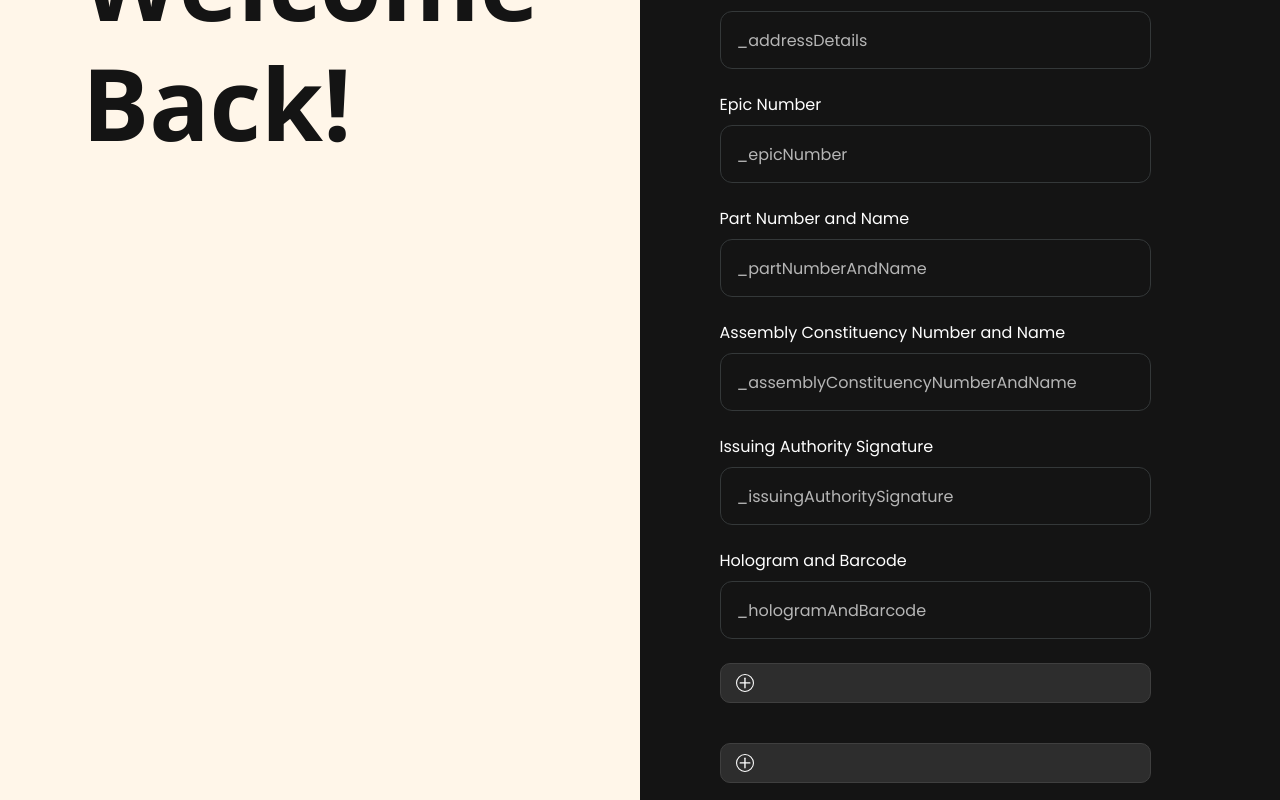
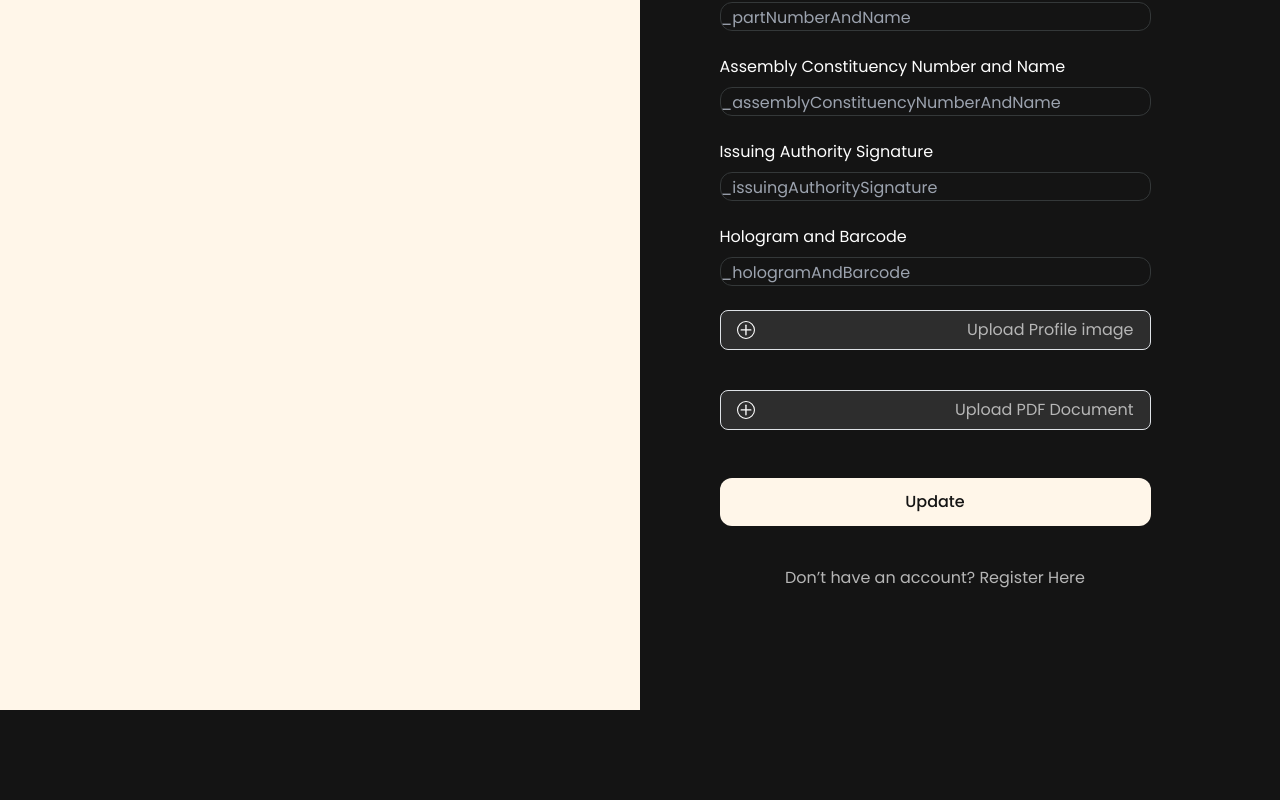
Before and after one commit to soorya-u/VoteX, a Next.js app: page /update-voter in a window 1280 px wide. Shown: the part 980-1780 px from the top of the page. After the commit the page ends 1690 px from the top, so only its background shows below. Built offline with nearby package versions, Linux system fonts and the light colour scheme; no server answers; a web font is replaced by a local one; what @stellar/stellar-sdk would draw is missing.

Commit message:
feat: Added Tailwind and added Tailwind classes to few Components
Signed-off-by: Soorya U <sooryau7@gmail.com>

```diff
--- a/package.json
+++ b/package.json
@@ -19,7 +19,10 @@
     "react-hot-toast": "^2.4.1"
   },
   "devDependencies": {
+    "autoprefixer": "^10.4.19",
     "eslint": "^8",
-    "eslint-config-next": "14.2.5"
+    "eslint-config-next": "14.2.5",
+    "postcss": "^8.4.40",
+    "tailwindcss": "^3.4.7"
   }
 }
--- /dev/null
+++ b/postcss.config.js
@@ -0,0 +1,6 @@
+module.exports = {
+  plugins: {
+    tailwindcss: {},
+    autoprefixer: {},
+  },
+}
--- a/src/app/globals.css
+++ b/src/app/globals.css
@@ -3,159 +3,16 @@
 @import url("https://fonts.googleapis.com/css2?family=Tiny5&display=swap");
 @import url("https://fonts.googleapis.com/css2?family=Open+Sans:wght@400;500;600;700;800&family=Poppins:wght@400;500;600;700;800&display=swap");
 
-/* //UPLOAD */
-
-.messageBox {
-  width: 100%;
-  height: 40px;
-  margin-bottom: 1rem;
-  align-items: center;
-  justify-content: space-between;
-  justify-content: center;
-  background-color: #2d2d2d;
-  padding: 0 15px;
-  border-radius: 10px;
-  border: 1px solid rgb(63, 63, 63);
-}
-.messageBox:focus-within {
-  border: 1px solid rgb(110, 110, 110);
-}
-.fileUploadWrapper {
-  width: 100%;
-  height: 100%;
-  display: flex;
-  align-items: center;
-  justify-content: space-between;
-  font-family: Arial, Helvetica, sans-serif;
-}
-
-#file {
-  display: none;
-}
-
-.fileUploadWrapper label {
-  cursor: pointer;
-  width: 100%;
-  height: fit-content;
-  display: flex;
-  align-items: center;
-  justify-content: space-between;
-  position: relative;
-}
-.fileUploadWrapper label svg {
-  height: 18px;
-}
-.fileUploadWrapper label svg path {
-  transition: all 0.3s;
-}
-.fileUploadWrapper label svg circle {
-  transition: all 0.3s;
-}
-.fileUploadWrapper label:hover svg path {
-  stroke: #fff;
-}
-.fileUploadWrapper label:hover svg circle {
-  stroke: #fff;
-  fill: #3c3c3c;
-}
-.fileUploadWrapper label:hover .tooltip {
-  display: block;
-  opacity: 1;
-}
-
-.custom-loader-wrapper {
-  position: fixed;
-  top: 0;
-  left: 0;
-  width: 100%;
-  height: 100%;
-  background-color: rgba(1, 0, 0, 0.259);
-  display: flex;
-  justify-content: center;
-  align-items: center;
-}
-
-.custom-loader {
-  border: 16px solid #21212138;
-  border-top: 16px solid #f73859;
-  border-radius: 50%;
-  width: 120px;
-  height: 120px;
-  animation: spin 2s linear infinite;
-}
-
-@keyframes spin {
-  0% {
-    transform: rotate(0deg);
-  }
-  100% {
-    transform: rotate(360deg);
-  }
-}
-
-.custom-new {
-  position: fixed;
-  top: 0;
-  left: 0;
-  width: 100%;
-  height: 100%;
-  background-color: rgba(1, 0, 0, 0.259);
-  display: flex;
-  justify-content: center;
-  align-items: center;
-}
-.custom-card {
-  max-width: 320px;
-  border-width: 1px;
-  border-color: #141414;
-  border-radius: 1rem;
-  background-color: #141414;
-  padding: 1rem;
-}
-
-.custom-header {
-  display: flex;
-  align-items: center;
-  grid-gap: 1rem;
-  gap: 1rem;
-}
-
-.custom-icon {
-  flex-shrink: 0;
-  display: flex;
-  align-items: center;
-  justify-content: center;
-  border-radius: 9999px;
-  background-color: #f73859;
-  padding: 0.5rem;
-  color: rgba(255, 255, 255, 1);
-}
+@tailwind base;
+@tailwind components;
+@tailwind utilities;
 
 .custom-icon svg {
   height: 1rem;
   width: 1rem;
 }
 
-.custom-alert {
-  font-weight: 600;
-  color: rgba(107, 114, 128, 1);
-}
-
-.custom-message {
-  margin-top: 1rem;
-  color: rgba(107, 114, 128, 1);
-}
-
-.custom-actions {
-  margin-top: 1.5rem;
-}
-
-.custom-actions a {
-  text-decoration: none;
-}
-
-.custom-mark-as-read,
-.custom-read {
+.custom-mark-as-read {
   display: inline-block;
   border-radius: 0.5rem;
   width: 100%;
@@ -164,16 +21,6 @@
   font-size: 0.875rem;
   line-height: 1.25rem;
   font-weight: 600;
-}
-
-.custom-read {
-  background-color: #f73859;
-  color: #fff6e9;
-}
-
-.custom-read:hover {
-  background-color: #fff6e9;
-  color: #f73859;
 }
 
 .custom-mark-as-read {
--- a/src/components/Global/Loader.jsx
+++ b/src/components/Global/Loader.jsx
@@ -1,7 +1,7 @@
 const Loader = () => {
   return (
-    <div className="custom-loader-wrapper">
-      <div className="custom-loader" />
+    <div className="fixed top-0 left-0 size-full bg-[#01000042] flex justify-center items-center">
+      <div className="border-[16px] border-[#21212138] border-t-[#f73859] rounded-[50%] size-[120px] animate-spin duration-[2s]" />
     </div>
   );
 };
--- a/src/components/Global/Preloader.jsx
+++ b/src/components/Global/Preloader.jsx
@@ -1,7 +1,7 @@
 const Preloader = () => {
   return (
-    <div className="preloader">
-      <span className="loader"></span>
+    <div className="fixed top-0 left-0 w-full h-screen z-[9999] overflow-visible flex justify-center bg-[#010101]">
+      <span className="size-12 m-auto relative before:content-[''] before:w-12 before:h-[5px] before:bg-black before:opacity-25 before:absolute before:top-[60px] before:left-0 before:rounded-[50%] animate-[shadow] after:content-[''] after:size-full after:bg-[rgb(255_246_233)] after:absolute after:top-0 after:left-0 after:rounded-[4px]" />
     </div>
   );
 };
--- a/src/components/Global/Preview.jsx
+++ b/src/components/Global/Preview.jsx
@@ -7,7 +7,7 @@ const Preview = ({ pdf }) => {
         width: "100%",
         height: "500px",
       }}
-    ></object>
+    />
   );
 };
 
--- a/src/components/Global/PreviewImg.jsx
+++ b/src/components/Global/PreviewImg.jsx
@@ -1,14 +1,5 @@
 const PreviewImg = ({ image }) => {
-  return (
-    <img
-      src={image}
-      alt="profile"
-      style={{
-        with: "100px",
-        height: "100px",
-      }}
-    />
-  );
+  return <img src={image} alt="profile" className="size-[100px]" />;
 };
 
 export default PreviewImg;
--- a/src/components/Global/Upload.jsx
+++ b/src/components/Global/Upload.jsx
@@ -33,13 +33,20 @@ const Upload = ({ setLoader, notifySuccess, notifyError, setPdf }) => {
     maxSize: 500000000000,
   });
   return (
-    <div {...getRootProps()} className="messageBox">
-      <div className="fileUploadWrapper">
-        <label htmlFor="file">
+    <div
+      {...getRootProps()}
+      className="w-full h-10 mb-4 items-center justify-between bg-[#2d2d2d] px-4 rounded-lg border border-[#3f3f3f] focus-within:border-[#6e6e6e]"
+    >
+      <div className="w-full h-full flex items-center justify-between font-[Arial]">
+        <label
+          className="cursor-pointer w-full h-fit flex items-center justify-between relative group"
+          htmlFor="file"
+        >
           <svg
             xmlns="http://www.w3.org/2000/svg"
             fill="none"
             viewBox="0 0 337 337"
+            style={{ height: 18 }}
           >
             <circle
               strokeWidth="20"
@@ -48,23 +55,34 @@ const Upload = ({ setLoader, notifySuccess, notifyError, setPdf }) => {
               r="158.5"
               cy="168.5"
               cx="168.5"
+              className="transition-all duration-300 group-hover:stroke-white group-hover:fill-[#3c3c3c]"
             />
             <path
               strokeLinecap="round"
               strokeWidth="25"
               stroke="#fff"
               d="M167.759 79V259"
+              className="transition-all duration-300 group-hover:stroke-white"
             />
             <path
               strokeLinecap="round"
               strokeWidth="25"
               stroke="#fff"
               d="M79 167.138H259"
+              className="transition-all duration-300 group-hover:stroke-white"
             />
           </svg>
-          <span className="tooltip">Upload PDF Document</span>
+          <span className="group-hover:block group-hover:opacity-100">
+            Upload PDF Document
+          </span>
         </label>
-        <input {...getInputProps()} type="file" id="file" name="file" />
+        <input
+          {...getInputProps()}
+          className="hidden"
+          type="file"
+          id="file"
+          name="file"
+        />
       </div>
     </div>
   );
--- a/src/components/Global/UploadImg.jsx
+++ b/src/components/Global/UploadImg.jsx
@@ -32,13 +32,20 @@ const UploadImg = ({ setLoader, notifySuccess, notifyError, setImage }) => {
     maxSize: 500000000000,
   });
   return (
-    <div {...getRootProps()} className="messageBox">
-      <div className="fileUploadWrapper">
-        <label htmlFor="file">
+    <div
+      {...getRootProps()}
+      className="w-full h-10 mb-4 items-center justify-between bg-[#2d2d2d] px-4 rounded-lg border border-[#3f3f3f] focus-within:border-[#6e6e6e]"
+    >
+      <div className="w-full h-full flex items-center justify-between font-[Arial]">
+        <label
+          className="cursor-pointer w-full h-fit flex items-center justify-between relative group"
+          htmlFor="file"
+        >
           <svg
             xmlns="http://www.w3.org/2000/svg"
             fill="none"
             viewBox="0 0 337 337"
+            style={{ height: 18 }}
           >
             <circle
               strokeWidth="20"
@@ -47,23 +54,34 @@ const UploadImg = ({ setLoader, notifySuccess, notifyError, setImage }) => {
               r="158.5"
               cy="168.5"
               cx="168.5"
+              className="transition-all duration-300 group-hover:stroke-white group-hover:fill-[#3c3c3c]"
             />
             <path
               strokeLinecap="round"
               strokeWidth="25"
               stroke="#fff"
               d="M167.759 79V259"
+              className="transition-all duration-300 group-hover:stroke-white"
             />
             <path
               strokeLinecap="round"
               strokeWidth="25"
               stroke="#fff"
               d="M79 167.138H259"
+              className="transition-all duration-300 group-hover:stroke-white"
             />
           </svg>
-          <span className="tooltip">Upload Profile image</span>
+          <span className="group-hover:block group-hover:opacity-100">
+            Upload Profile image
+          </span>
         </label>
-        <input {...getInputProps()} type="file" id="file" name="file" />
+        <input
+          {...getInputProps()}
+          className="hidden"
+          type="file"
+          id="file"
+          name="file"
+        />
       </div>
     </div>
   );
--- /dev/null
+++ b/tailwind.config.js
@@ -0,0 +1,8 @@
+/** @type {import('tailwindcss').Config} */
+module.exports = {
+  content: ["./src/components/Global/*.{js,ts,jsx,tsx}"],
+  theme: {
+    extend: {},
+  },
+  plugins: [],
+};
```
Also changed, not shown: src/components/Global/PopUp.jsx (+17 -28 lines), public/assets/css/style.min.css, 1 other file (tests, documents, lock files or other folders).
